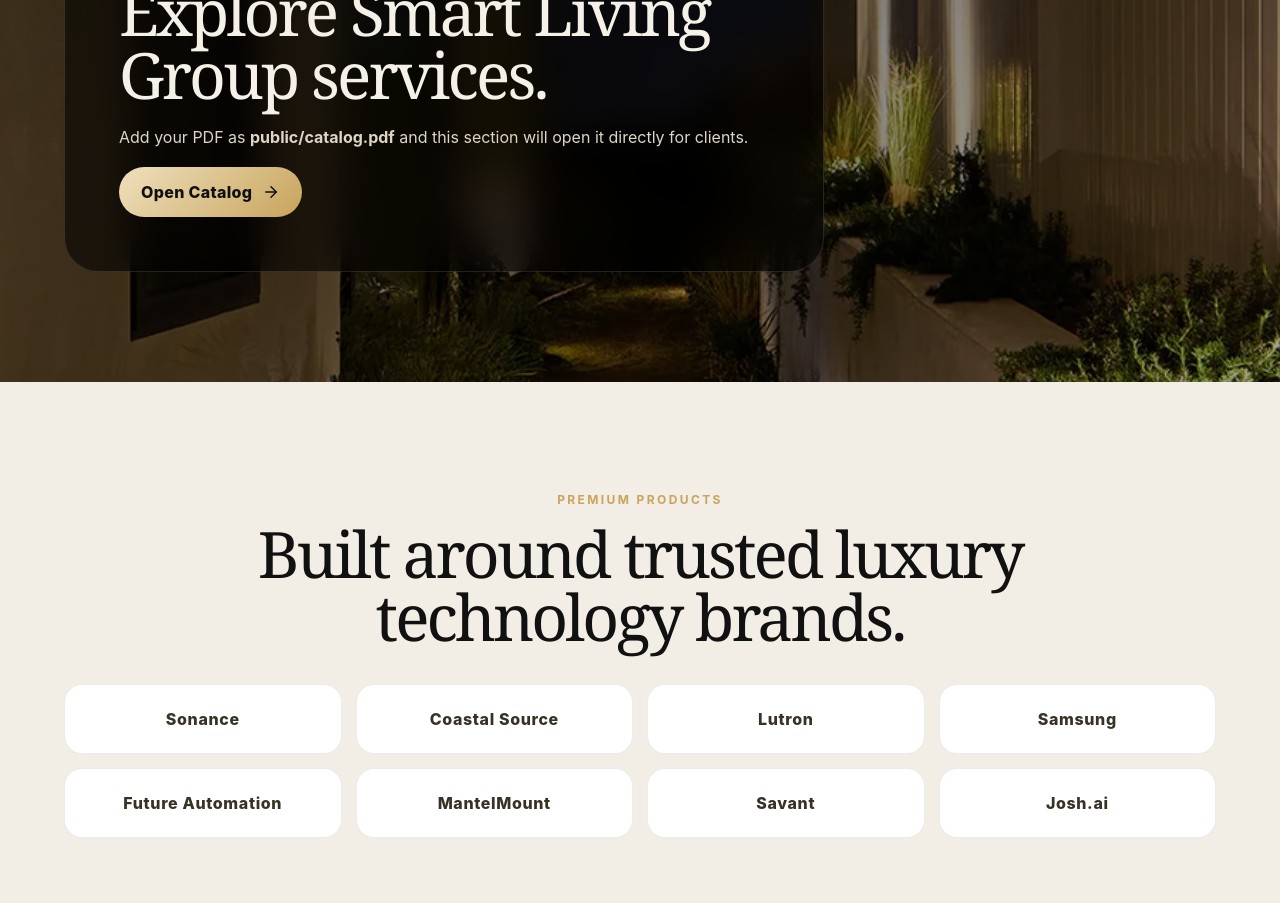
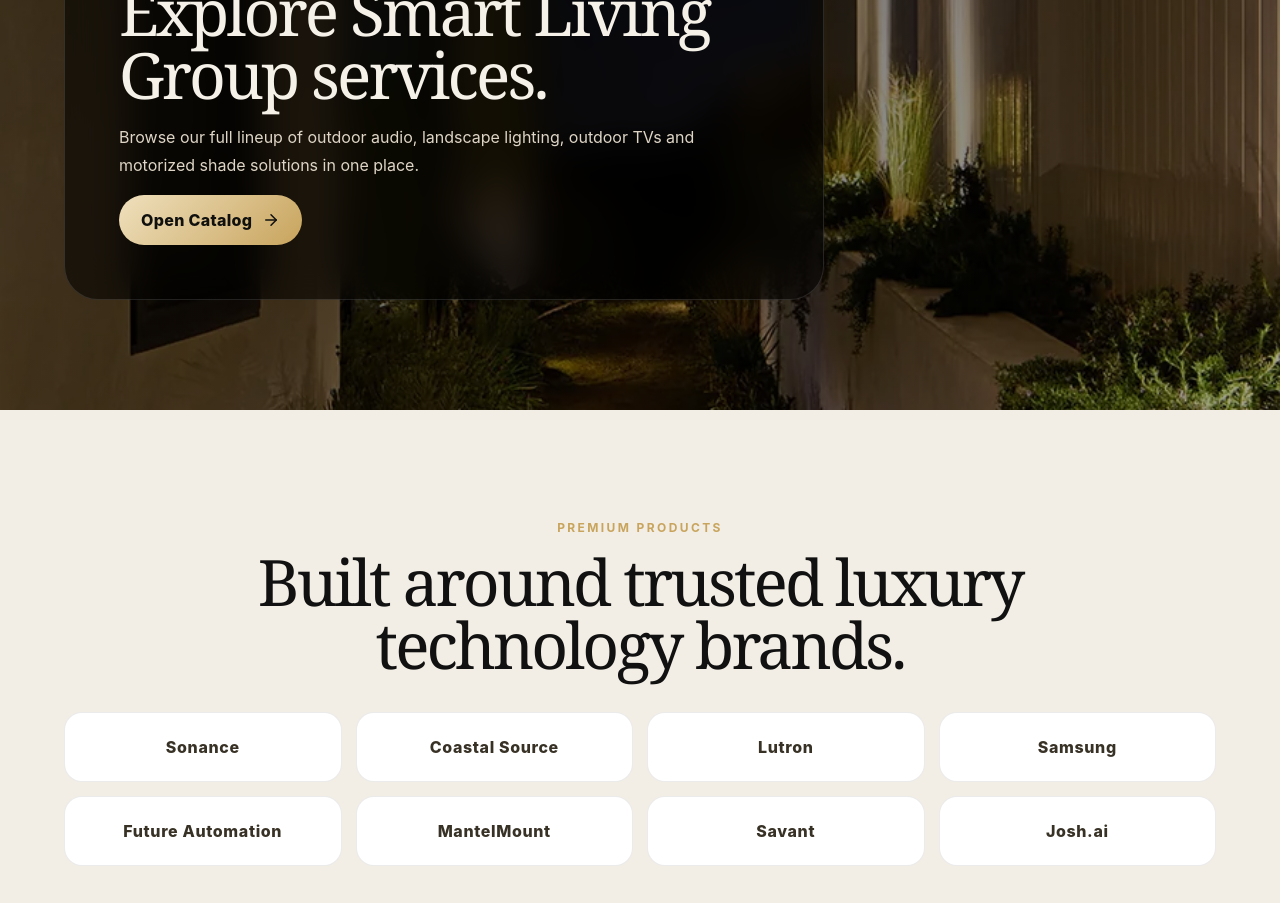
Before and after one commit to puenteelizabeth426-cell/Smart-Living-Group, a Next.js app: page / in a window 1280 px wide. Shown: the part 7460-8363 px from the top of the page. Built offline with nearby package versions, Linux system fonts and the light colour scheme.

Commit message:
feat: update catalog description and add new PDF file
Updated catalog section text and added link with target and rel attributes for external PDF

Co-authored-by: puenteelizabeth426-cell <301475346+puenteelizabeth426-cell@users.noreply.github.com>

```diff
--- a/app/page.tsx
+++ b/app/page.tsx
@@ -151,8 +151,8 @@ export default function Home() {
         <div className="catalogCard">
           <p className="eyebrow">Catalog</p>
           <h2>Explore Smart Living Group services.</h2>
-          <p>Add your PDF as <strong>public/catalog.pdf</strong> and this section will open it directly for clients.</p>
-          <a className="button primary" href="/catalog.pdf">Open Catalog <ArrowRight size={18} /></a>
+          <p>Browse our full lineup of outdoor audio, landscape lighting, outdoor TVs and motorized shade solutions in one place.</p>
+          <a className="button primary" href="/catalog.pdf" target="_blank" rel="noopener noreferrer">Open Catalog <ArrowRight size={18} /></a>
         </div>
       </section>
 
```
Also changed, not shown: 1 other file (tests, documents, lock files or other folders).
